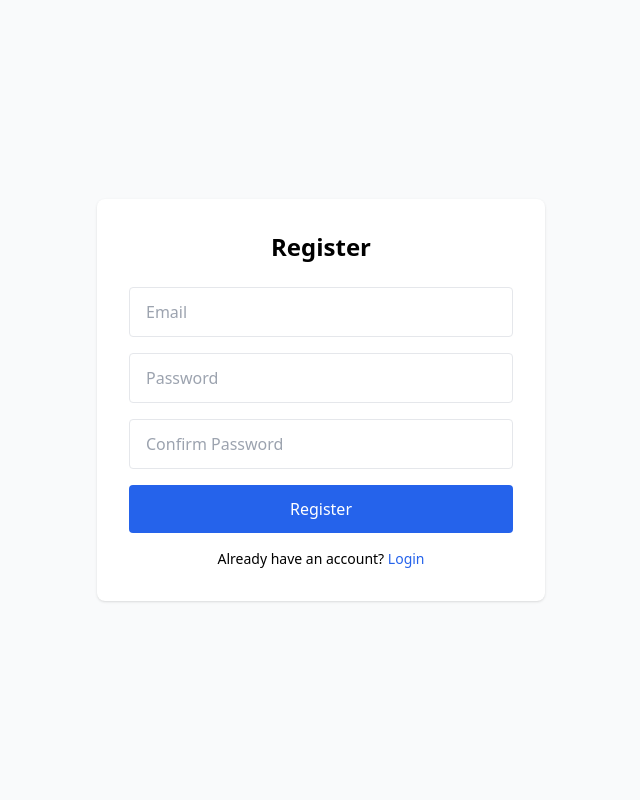
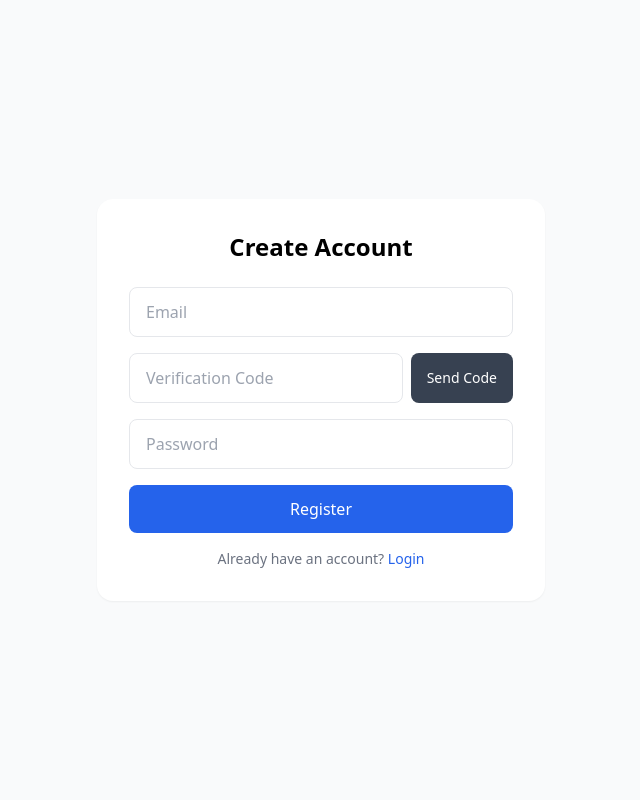
Before and after one commit to songke78772-oss/toolnest-v3, a Node server app: page /register in a window 1280 px wide. Shown: the whole page, without its empty margins (319-959 px from the left). Run offline with Node 20, Linux system fonts and the light colour scheme; some libraries are stand-ins or nearby versions.

Commit message:
Enhance registration form with verification code feature

```diff
--- a/views/register.ejs
+++ b/views/register.ejs
@@ -2,20 +2,85 @@
 <html lang="en">
 <head>
   <meta charset="UTF-8">
+  <meta name="viewport" content="width=device-width, initial-scale=1.0">
   <title>Register - ToolNest</title>
   <script src="https://cdn.tailwindcss.com"></script>
 </head>
-<body class="bg-gray-50 flex items-center justify-center min-h-screen">
-  <div class="bg-white p-8 rounded-lg shadow w-full max-w-md">
-    <h1 class="text-2xl font-bold text-center mb-6">Register</h1>
-    <% if (error) { %><p class="text-red-600 text-center mb-4"><%= error %></p><% } %>
+<body class="bg-gray-50 min-h-screen flex items-center justify-center">
+  <div class="bg-white p-8 rounded-2xl shadow-sm w-full max-w-md">
+    <h1 class="text-2xl font-bold text-center mb-6">Create Account</h1>
+
     <form action="/register" method="POST" class="space-y-4">
-      <input type="email" name="email" required placeholder="Email" class="w-full border rounded px-4 py-3">
-      <input type="password" name="password" required placeholder="Password" class="w-full border rounded px-4 py-3">
-      <input type="password" name="confirmPassword" required placeholder="Confirm Password" class="w-full border rounded px-4 py-3">
-      <button type="submit" class="w-full bg-blue-600 text-white py-3 rounded">Register</button>
+      <% if (error) { %>
+        <p class="text-red-500 text-sm text-center"><%= error %></p>
+      <% } %>
+
+      <input type="email" name="email" placeholder="Email" required
+             class="w-full border rounded-lg px-4 py-3 focus:outline-none focus:ring-2 focus:ring-blue-500">
+
+      <div class="flex gap-2">
+        <input type="text" name="code" placeholder="Verification Code" required
+               class="flex-1 border rounded-lg px-4 py-3 focus:outline-none focus:ring-2 focus:ring-blue-500">
+        <button type="button" id="sendCodeBtn"
+                class="bg-gray-700 text-white px-4 rounded-lg text-sm whitespace-nowrap">
+          Send Code
+        </button>
+      </div>
+
+      <input type="password" name="password" placeholder="Password" required
+             class="w-full border rounded-lg px-4 py-3 focus:outline-none focus:ring-2 focus:ring-blue-500">
+
+      <button type="submit"
+              class="w-full bg-blue-600 text-white py-3 rounded-lg font-medium hover:bg-blue-700">
+        Register
+      </button>
     </form>
-    <p class="text-center mt-4 text-sm">Already have an account? <a href="/login" class="text-blue-600">Login</a></p>
+
+    <p class="text-center text-sm text-gray-500 mt-4">
+      Already have an account? <a href="/login" class="text-blue-600">Login</a>
+    </p>
   </div>
+
+  <script>
+    document.getElementById('sendCodeBtn').addEventListener('click', async () => {
+      const email = document.querySelector('input[name="email"]').value.trim();
+      if (!email) return alert('Please enter your email first');
+
+      const btn = document.getElementById('sendCodeBtn');
+      btn.disabled = true;
+      btn.textContent = 'Sending...';
+
+      try {
+        const res = await fetch('/api/send-code', {
+          method: 'POST',
+          headers: { 'Content-Type': 'application/json' },
+          body: JSON.stringify({ email })
+        });
+        const data = await res.json();
+
+        if (data.success) {
+          alert('Verification code sent!');
+          let sec = 60;
+          const timer = setInterval(() => {
+            btn.textContent = sec + 's';
+            sec--;
+            if (sec < 0) {
+              clearInterval(timer);
+              btn.disabled = false;
+              btn.textContent = 'Send Code';
+            }
+          }, 1000);
+        } else {
+          alert(data.error || 'Failed to send code');
+          btn.disabled = false;
+          btn.textContent = 'Send Code';
+        }
+      } catch {
+        alert('Network error');
+        btn.disabled = false;
+        btn.textContent = 'Send Code';
+      }
+    });
+  </script>
 </body>
 </html>
```
